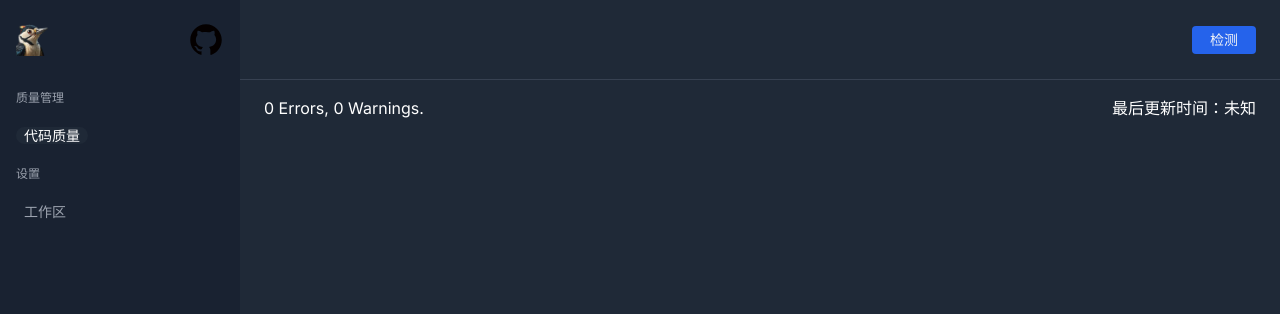
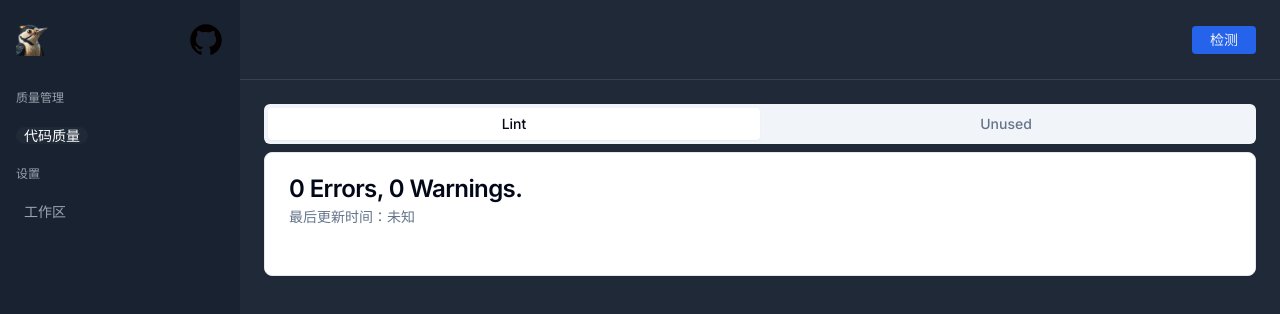
Before and after one commit to lexmin0412/woodpecker, a Next.js app: page /qualities/lint in a window 1280 px wide. Shown: the top 314 px of the page. Built offline with nearby package versions, Linux system fonts and the light colour scheme.

Commit message:
feat: 检测结果页面支持展示多维度检测结果, 增加 Tabs 布局嵌套

```diff
--- a/app/qualities/lint/page.tsx
+++ b/app/qualities/lint/page.tsx
@@ -1,5 +1,7 @@
 "use client";
 
+import { Card, CardContent, CardDescription, CardHeader, CardTitle } from "@/components/ui/card";
+import { Tabs, TabsContent, TabsList, TabsTrigger } from "@/components/ui/tabs";
 import fetch from "@toolkit-fe/request";
 import Link from "next/link";
 import { useEffect, useMemo, useState } from "react";
@@ -30,6 +32,7 @@ export default function LintQualityPage({
 	const [loading, setLoading] = useState(false);
 	const [errText, setErrText] = useState<string>("");
 	const [lastUpdated, setLastUpdated] = useState<string>("");
+	const [tabValue, setTabValue] = useState('lint')
 
 	const initContent = async () => {
 		const platform = "github";
@@ -84,6 +87,21 @@ export default function LintQualityPage({
 		};
 	}, [content]);
 
+	const FunctionTabs = [
+		{
+			value: 'lint',
+			label: 'Lint'
+		},
+		{
+			value: 'unused',
+			label: 'Unused'
+		}
+	]
+
+	const handleTabChange = (newTab: string) => {
+		setTabValue(newTab)
+	}
+
 	return (
 		<div className="flex flex-col items-center justify-center min-h-screen">
 			<div className="h-20 px-6 w-full flex justify-between items-center border-b border-solid border-gray-700">
@@ -96,8 +114,32 @@ export default function LintQualityPage({
 				 {loading ? '检测中...' : '检测'}
 				</button>
 			</div>
-			<div className="flex-1 flex-col flex overflow-hidden w-full">
-				<div className="flex items-center justify-between px-6 py-4">
+
+			<div className="flex-1 flex-col flex overflow-hidden w-full px-6 py-6">
+
+				<Tabs defaultValue="lint" value={tabValue} onValueChange={handleTabChange} className='w-full'>
+					<TabsList className="grid w-full grid-cols-2">
+						{
+							FunctionTabs.map((item)=>{
+								return (
+									<TabsTrigger key={item.value} value={item.value}>{item.label}</TabsTrigger>
+								)
+							})
+						}
+					</TabsList>
+					<TabsContent value="lint">
+						<Card>
+							<CardHeader>
+								<CardTitle>{typeCountMap.error} Errors, {typeCountMap.warning} Warnings.</CardTitle>
+								<CardDescription>
+								{errText ? (
+								<div className="text-red-600">{errText}</div>
+							) : (
+								<div>最后更新时间：{lastUpdated || '未知'}</div>
+							)}
+								</CardDescription>
+							</CardHeader>
+							{/* <div className="flex items-center justify-between py-4">
 								<div className="text-left">
 									{typeCountMap.error} Errors, {typeCountMap.warning} Warnings.
 								</div>
@@ -106,8 +148,9 @@ export default function LintQualityPage({
 								) : (
 									<div>最后更新时间：{lastUpdated || '未知'}</div>
 								)}
-				</div>
-				<div className="flex-1 overflow-auto px-6">
+							</div> */}
+							<CardContent>
+								<div className="flex-1 overflow-auto">
 									{content?.map((item: IProblem) => {
 										return (
 											<div className="border border-solid border-gray-600 p-3 rounded-xl mb-2" key={`${item.type}-${item.otherProps.file}-${item.otherProps.line}-${item.otherProps.col}`}>
@@ -136,6 +179,23 @@ export default function LintQualityPage({
 										);
 									})}
 								</div>
+							</CardContent>
+						</Card>
+					</TabsContent>
+					<TabsContent value="unused">
+						<Card>
+							<CardHeader>
+								<CardTitle>Unused</CardTitle>
+								<CardDescription>
+									本结果使用 knip v5.20 输出。
+								</CardDescription>
+							</CardHeader>
+							<CardContent className="space-y-2">
+
+							</CardContent>
+						</Card>
+					</TabsContent>
+				</Tabs>
 			</div>
 		</div>
 	);
```
Lines whose indentation alone changed are shown as unchanged.
